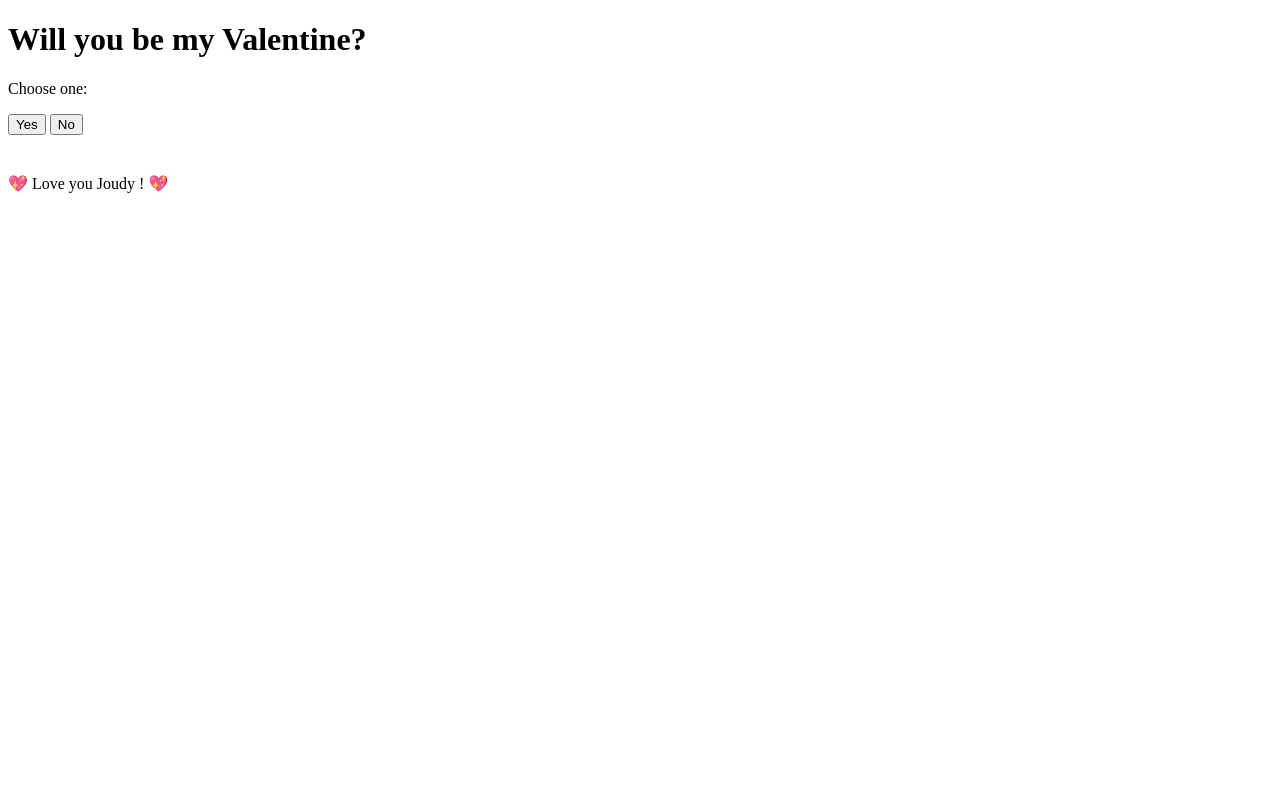
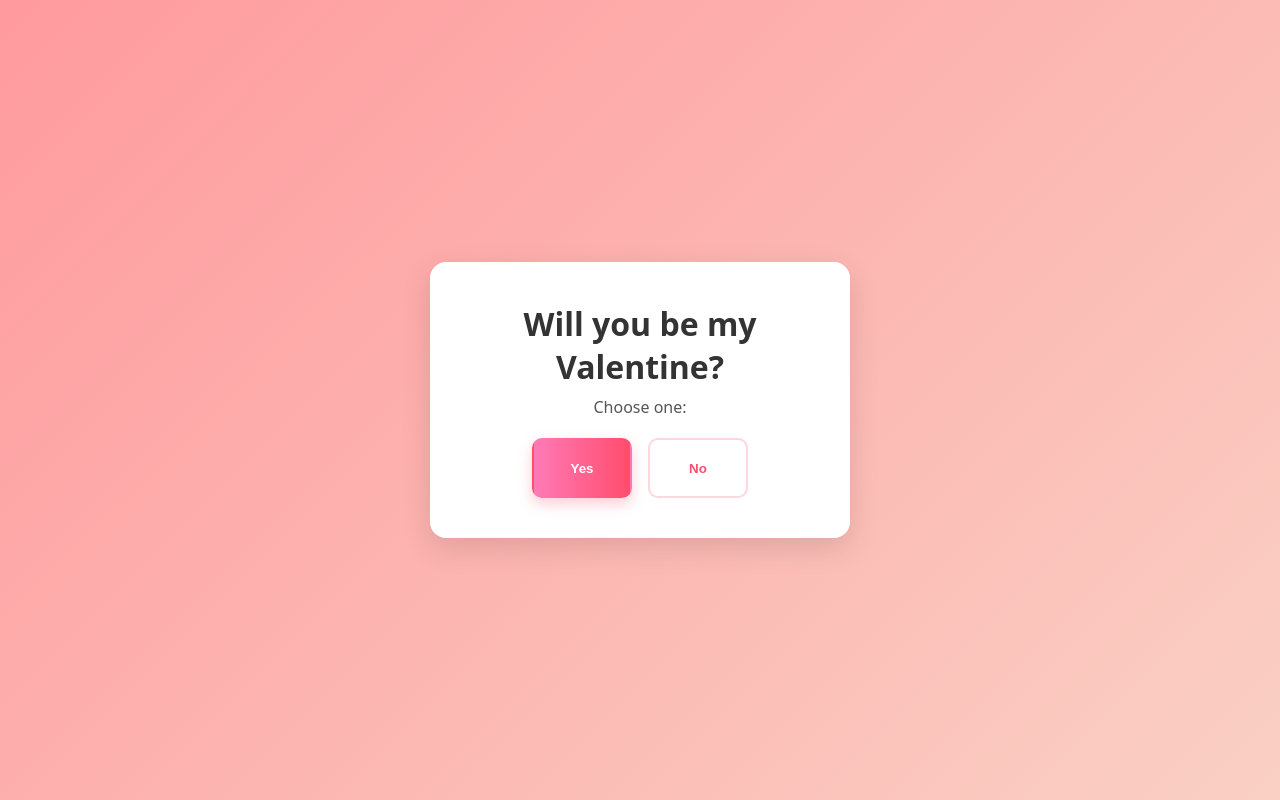
Before and after one commit to eyadsheikh/be_my_valentine_, a plain HTML site: page docs/index.html in a window 1280 px wide. Drawn offline with Linux system fonts and the light colour scheme.

Commit message:
Update style.css with new styles

```diff
--- a/docs/style.css
+++ b/docs/style.css
@@ -1,4 +1,84 @@
+:root {
+  --bg: linear-gradient(135deg,#ff9a9e 0%, #fad0c4 100%);
+  --card:#fff;
+  --accent:#ff4d6d;
+}
+* { box-sizing: border-box; }
+html,body { height: 100%; }
+body {
+  margin: 0;
+  font-family: system-ui,-apple-system,Segoe UI,Roboto,Helvetica,Arial;
+  display: flex;
+  align-items: center;
+  justify-content: center;
+  background: var(--bg);
+}
+.card {
+  background: var(--card);
+  padding: 2.5rem;
+  border-radius: 16px;
+  box-shadow: 0 10px 30px rgba(0,0,0,0.12);
+  text-align: center;
+  width: min(420px,92%);
+}
+h1 { margin: 0 0 .5rem; color: #333; }
+p { color: #555; margin-top: 0; }
 .buttons {
-  position: relative;
-  min-height: 60px;
+  display: flex;
+  gap: 1rem;
+  justify-content: center;
+  margin-top: 1.25rem;
+  position: relative; /* allow No to move */
+  min-height: 60px;   /* allow No space to move */
 }
+.btn {
+  padding: 0.9rem 1.25rem;
+  border-radius: 10px;
+  border: 2px solid transparent;
+  font-weight: 600;
+  cursor: pointer;
+  user-select: none;
+  transition: transform .18s ease, box-shadow .18s ease;
+  min-width: 100px;
+}
+.btn:active { transform: scale(.98); }
+.yes {
+  background: linear-gradient(90deg,#ff7ab6,#ff4d6d);
+  color: white;
+  box-shadow: 0 6px 14px rgba(255,77,109,0.28);
+}
+.no {
+  background: #fff;
+  color: var(--accent);
+  border-color: #ffd6de;
+}
+.hidden { display: none; }
+#celebrate { margin-top: 1rem; font-size: 1.05rem; }
+
+/* floating hearts animation */
+.floating-heart {
+  position: absolute;
+  bottom: 0;
+  color: #d72638;
+  font-size: 2em;
+  opacity: 0.8;
+  pointer-events: none;
+  z-index: 10;
+  animation: floatHeart 6s ease-in forwards;
+}
+@keyframes floatHeart {
+  0% { bottom: 0; opacity: 1; transform: scale(1) rotate(0deg);}
+  55% { opacity: 0.7; transform: scale(1.4) rotate(18deg);}
+  100% { bottom: 90vh; opacity: 0; transform: scale(1.8) rotate(-24deg);}
+}
+.shake {
+  animation: shakeCard 0.6s;
+}
+@keyframes shakeCard {
+  0% { transform: translateX(0);}
+  20% { transform: translateX(-6px);}
+  40% { transform: translateX(6px);}
+  60% { transform: translateX(-4px);}
+  80% { transform: translateX(4px);}
+  100% { transform: translateX(0);}
+}
```
